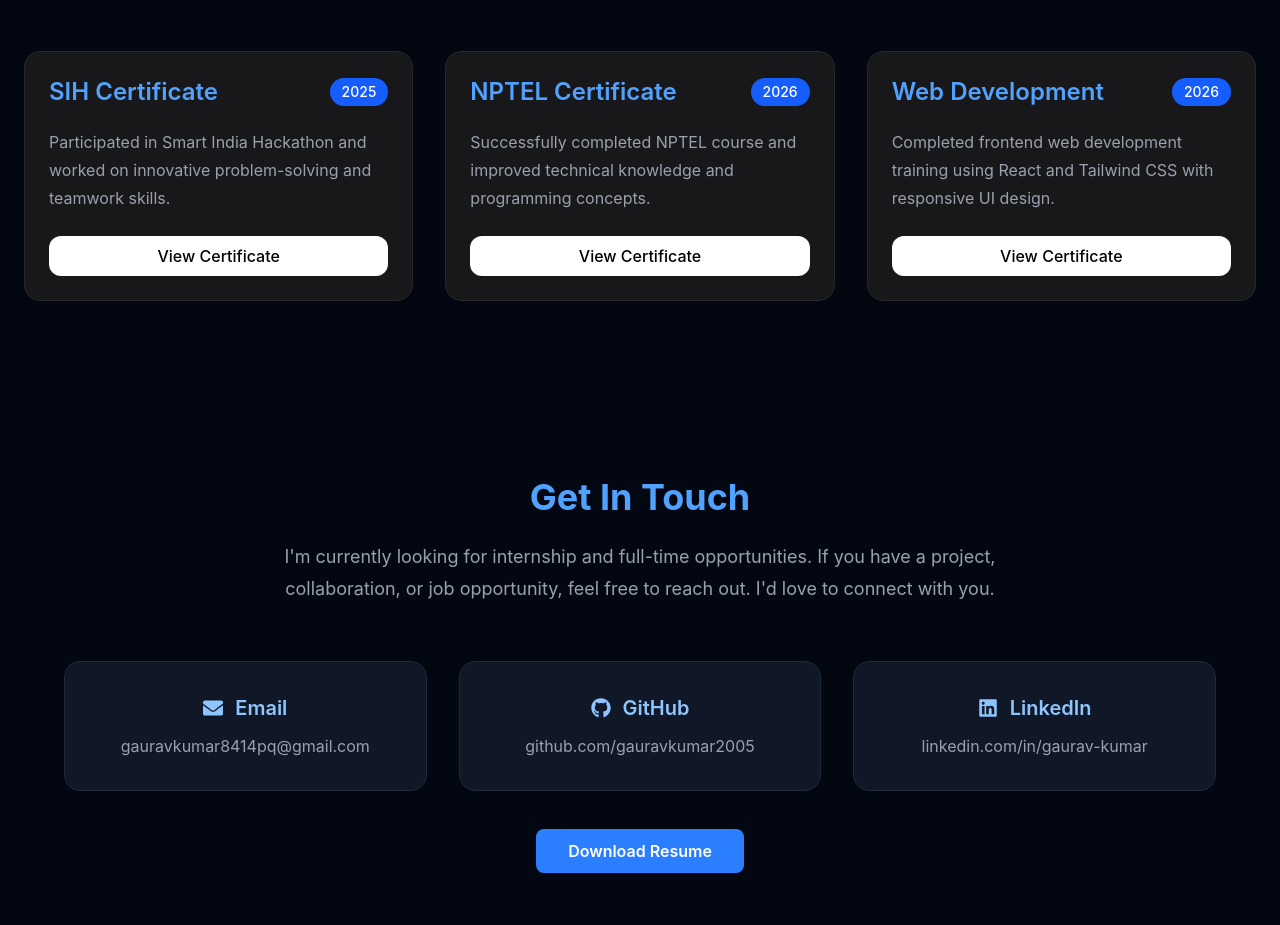
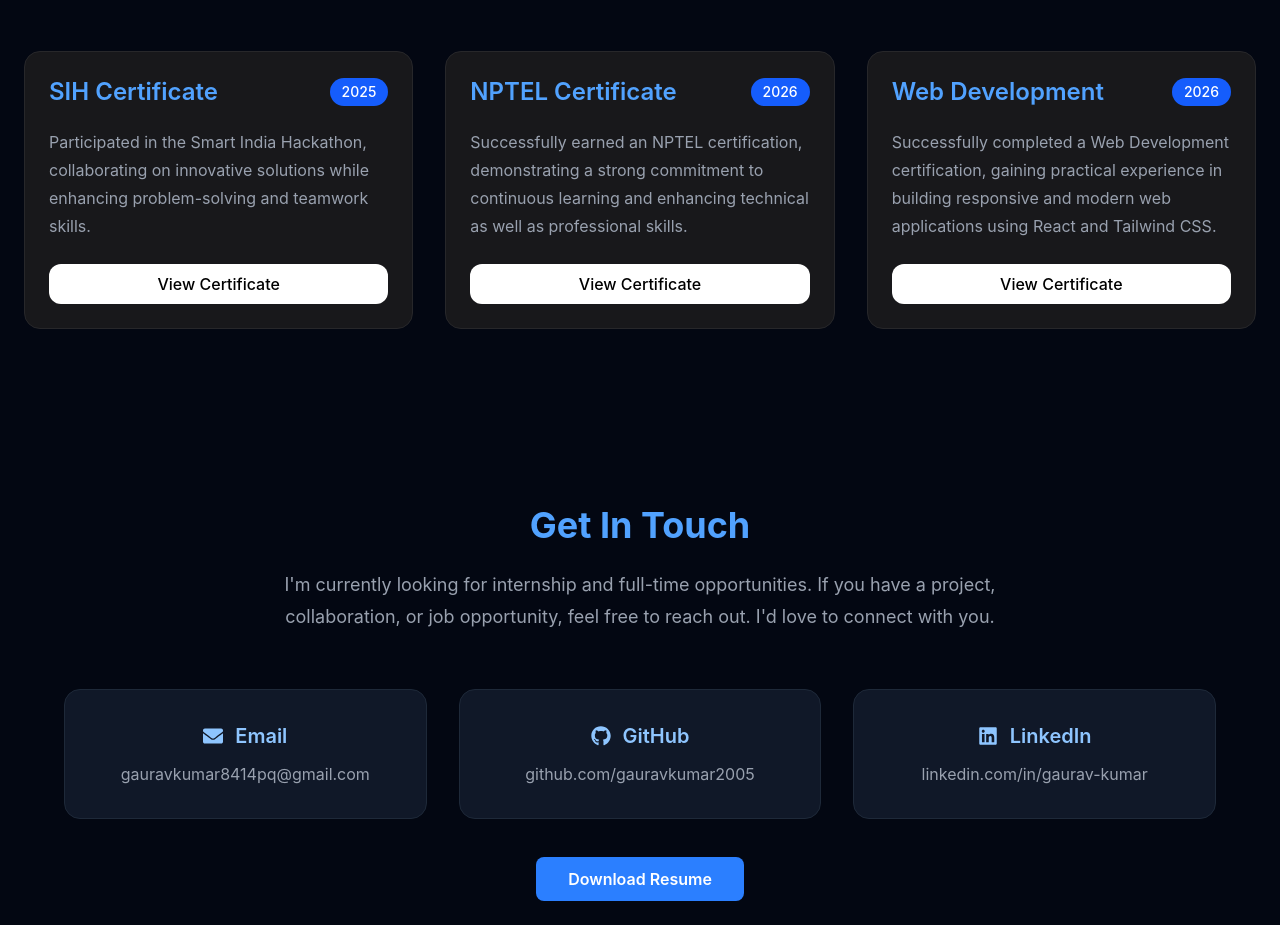
Before and after one commit to gauravkumar2005/My-Portfolio, a React (Vite) app: page / in a window 1280 px wide. Shown: the part 3420-4345 px from the top of the page. Built offline with nearby package versions, Linux system fonts and the light colour scheme.

Commit message:
give better description of certificates in achievement section

```diff
--- a/src/pages/Achievement.jsx
+++ b/src/pages/Achievement.jsx
@@ -35,8 +35,8 @@ function Achievement() {
           </div>
 
           <p className="text-gray-400 leading-7">
-            Participated in Smart India Hackathon and worked on innovative
-            problem-solving and teamwork skills.
+            Participated in the Smart India Hackathon, collaborating on innovative
+            solutions while enhancing problem-solving and teamwork skills.
           </p>
 
           <a
@@ -64,8 +64,8 @@ function Achievement() {
           </div>
 
           <p className="text-gray-400 leading-7">
-            Successfully completed NPTEL course and improved technical
-            knowledge and programming concepts.
+              Successfully earned an NPTEL certification, demonstrating a strong commitment
+              to continuous learning and enhancing technical as well as professional skills.
           </p>
 
           <a
@@ -92,8 +92,9 @@ function Achievement() {
           </div>
 
           <p className="text-gray-400 leading-7">
-            Completed frontend web development training using React and
-            Tailwind CSS with responsive UI design.
+               Successfully completed a Web Development certification, gaining practical
+               experience in building responsive and modern web applications using React
+               and Tailwind CSS.
           </p>
 
           <button className="mt-6 w-full bg-white text-black py-2 rounded-xl font-medium hover:bg-gray-200 transition">
```
